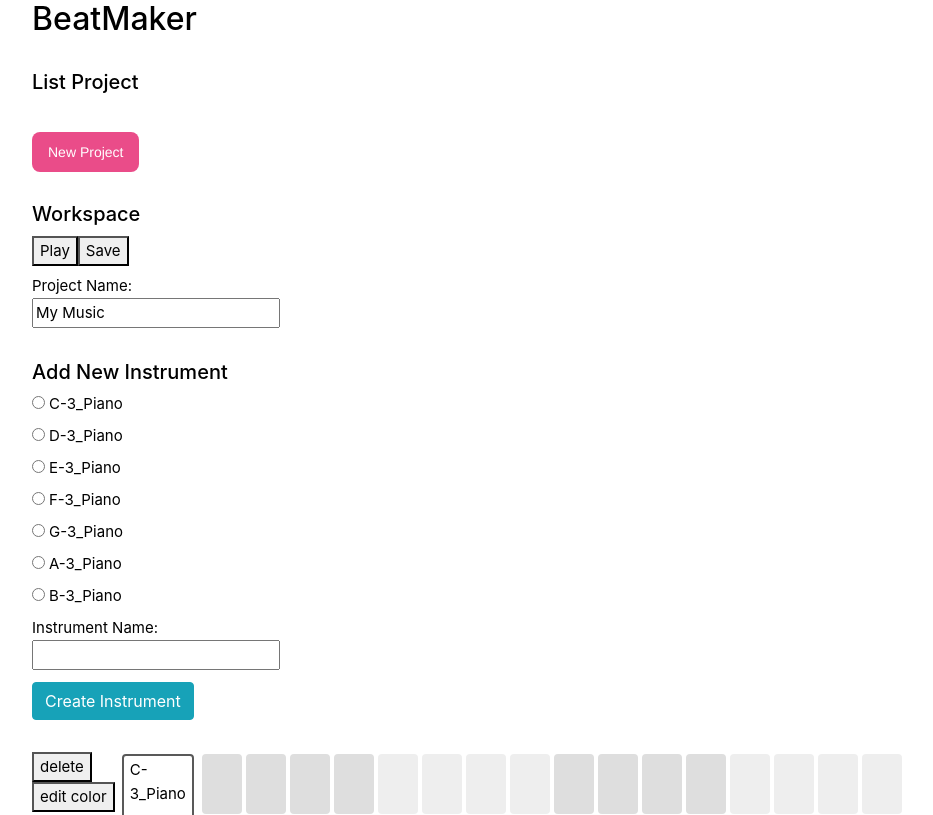
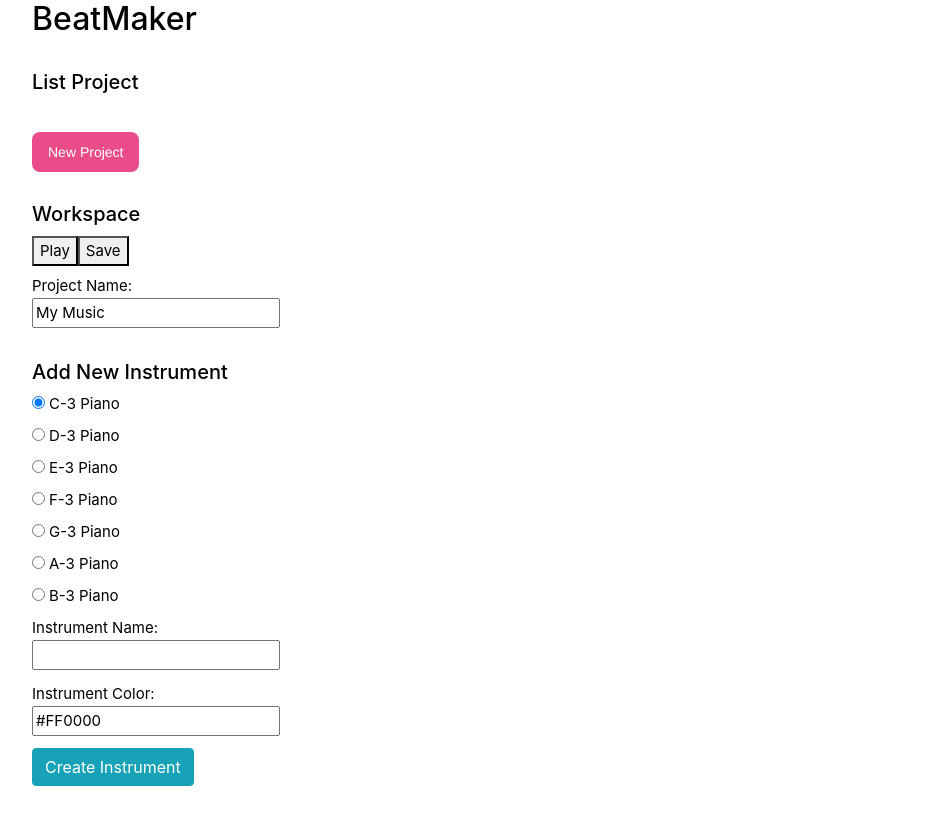
Before and after one commit to 2022-IT-Pemrograman-Web/E_12, a Vue app in the folder client/: page / in a window 1280 px wide. Shown: the top 815 px of the page, without its empty margins (0-933 px from the left). Built offline with nearby package versions, Linux system fonts and the light colour scheme; no server answers.

Commit message:
feat: create instrument

```diff
--- a/client/src/components/composer/InstrumentContainer.vue
+++ b/client/src/components/composer/InstrumentContainer.vue
@@ -11,16 +11,21 @@
         <div style="margin-top: 32px;">
             <h5>Add New Instrument</h5>
 
-            <div v-for="index in 7" :key="id">
-                <div v-if="uncreatedInstruments[listOfInstruments[index-1]]">
-                    <input type="radio" :value=listOfInstruments[index-1] v-model="wantToCreateInstrument">
-                    <label :for=listOfInstruments[index-1] style="margin-left: 4px">{{ listOfInstruments[index-1] }}</label>
+            <div v-for="index in 7" :key="index">
+                <div v-if="listOfInstruments[index-1].isUncreated">
+                    <input type="radio" :id=index-1 :value=index-1 v-model="wantToCreateInstrument">
+                    <label :for=index-1 style="margin-left: 4px">{{ listOfInstruments[index-1].name }}</label>
                 </div>
             </div>
 
             <div style="margin-bottom: 12px;">
                 <div>Instrument Name:</div>
                 <input type="text" v-model="newInstrument.name">
+            </div>
+
+            <div style="margin-bottom: 12px;">
+                <div>Instrument Color:</div>
+                <input type="text" v-model="newInstrument.color">
             </div>
 
             <button class="btn btn-info" @click="createInstrument">Create Instrument</button>
@@ -37,9 +42,9 @@
         </div>
 
         <div style="margin-top: 32px;">
-            <div v-for="index in 7" :key="id">
+            <!-- <div v-for="index in 7" :key="id">
                 <div v-if="awesome">Vue is awesome!</div>
-            </div>
+            </div> -->
 
             <row-key
                 sound='C-3_Piano'
@@ -47,7 +52,6 @@
                 :loadedMusic=this.currentMusic
                 :isSaved=this.isSaved
                 @saveInstrument=this.saveBuffer
-                @deleteInstrument=this.deleteInstrument
             />
 
             <row-key
@@ -116,13 +120,12 @@ export default {
     emits: ['loadRecord'],
     data() {
         return {
-            wantToCreateInstrument: '',
+            wantToCreateInstrument: 0,
 
             isPlayed: false,
             isSaved: false,
             saveStatus: 'Save',
             status: 'Play',
-            Instruments: [],
             currentMusic: {
                 name: 'My Music',
                 instruments: {}
@@ -130,22 +133,48 @@ export default {
             currentMusicInstruments: {},
             uploadedAudio: {},
 
-            listOfInstruments:
-            [ 'C-3_Piano', 'D-3_Piano', 'E-3_Piano', 'F-3_Piano', 'G-3_Piano', 'A-3_Piano', 'B-3_Piano'],
-            uncreatedInstruments: {
-                'C-3_Piano': true,
-                'D-3_Piano': true,
-                'E-3_Piano': true,
-                'F-3_Piano': true,
-                'G-3_Piano': true,
-                'A-3_Piano': true,
-                'B-3_Piano': true,
+            newInstrument: {
+                color: '#FF0000',
+                name: '',
             },
-            newInstrument: {
-                color: '',
-                name: '',
-                soundFile: '',
-            }
+
+            listOfInstruments: [
+                {
+                    name: 'C-3 Piano',
+                    soundFile: '../src/assets/C-3.mp3',
+                    isUncreated: true
+                },
+                {
+                    name: 'D-3 Piano',
+                    soundFile: '../src/assets/D-3.mp3',
+                    isUncreated: true
+                },
+                {
+                    name: 'E-3 Piano',
+                    soundFile: '../src/assets/E-3.mp3',
+                    isUncreated: true
+                },
+                {
+                    name: 'F-3 Piano',
+                    soundFile: '../src/assets/F-3.mp3',
+                    isUncreated: true
+                },
+                {
+                    name: 'G-3 Piano',
+                    soundFile: '../src/assets/G-3.mp3',
+                    isUncreated: true
+                },
+                {
+                    name: 'A-3 Piano',
+                    soundFile: '../src/assets/A-3.mp3',
+                    isUncreated: true
+                },
+                {
+                    name: 'B-3 Piano',
+                    soundFile: '../src/assets/B-3.mp3',
+                    isUncreated: true
+                }
+            ],
         }
     },
     methods: {
@@ -177,8 +206,20 @@ export default {
         //     console.log(response);
 
         // },
-        createInstrument () {
+        async createInstrument () {
+            var i = this.wantToCreateInstrument
+            var obj = this.newInstrument
+            this.listOfInstruments[i].isUncreated = true;
 
+            var upload = {soundFile: this.listOfInstruments[i].soundFile, name:obj.name, color: obj.color};
+
+            if (upload.name == '')
+                upload.name = this.listOfInstruments[i].name;
+
+            console.log(upload);
+
+
+            const response = await AuthenticationService.createInstrument(upload);
         },
         async onClickSave() {
             this.isSaved = true;
--- a/client/src/services/AutheticationService.js
+++ b/client/src/services/AutheticationService.js
@@ -2,17 +2,15 @@
 import Api from '@/services/Api'
 
 export default {
-    register (credentials) {
-        return Api().post('register', credentials);
-    },
     getInstrument (name) {
         return Api().get(`/getInstrument/${name}`);
     },
-    getInstruments(){
-        return Api().get(`/getInstruments`);
+    createInstrument(credentials) {
+        return Api().post(`/createInstrument`, credentials);
     },
+
     getMusics() {
-        return Api().get(`/getMusics`);
+        return Api().get(`/getMusic`);
     },
     createMusic(credentials) {
         return Api().post(`/createMusic`, credentials);
```
Also changed, not shown: 1 other file (tests, documents, lock files or other folders).
